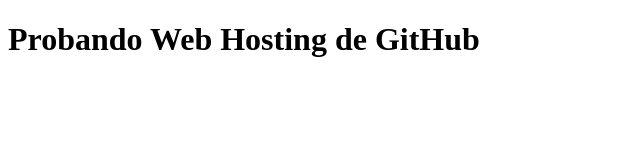
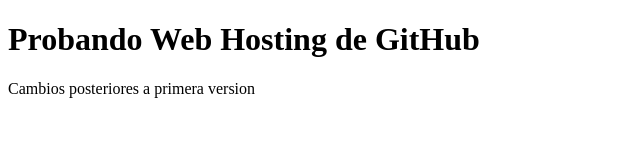
Before and after one commit to ljaraque/ejemplo_github_pages, a plain HTML site: page index.html in a window 1280 px wide. Shown: the whole page, without its empty margins (0-640 px from the left). Drawn offline with Linux system fonts and the light colour scheme.

Commit message:
cambios adicionales con <p>

```diff
--- a/index.html
+++ b/index.html
@@ -7,5 +7,6 @@
 </head>
 <body>
     <h1>Probando Web Hosting de GitHub</h1>
+    <p> Cambios posteriores a primera version</p>
 </body>
 </html>
```
